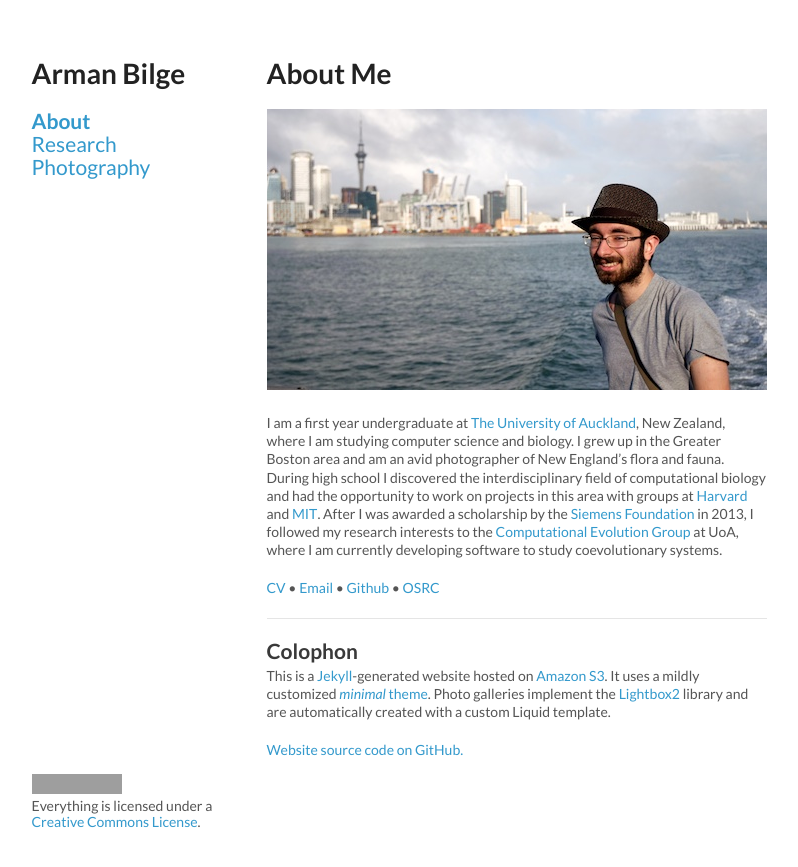
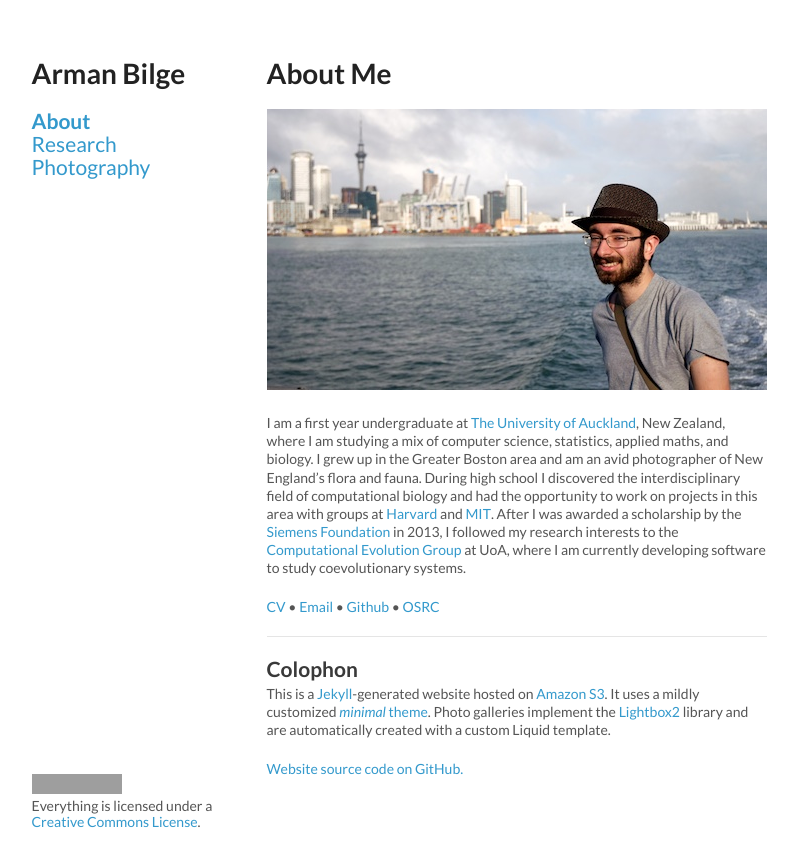
Before and after one commit to armanbilge/armanbilge.github.io, a Jekyll site: the page built from about/index.md, in a window 1280 px wide. Shown: the top 867 px of the page, without its empty margins (241-1039 px from the left). Built offline with Jekyll 4.4.1, drawn with Linux system fonts in a browser that asks for light colours; Markdown is read by kramdown in place of the engine named in the settings; grey boxes are pictures that could not be loaded.

Commit message:
Update "majors"

```diff
--- a/about/index.md
+++ b/about/index.md
@@ -10,7 +10,7 @@ layout: default
 
 I am a first year undergraduate at
     [The University of Auckland](//auckland.ac.nz/), New Zealand, where I am
-    studying computer science and biology.
+    studying a mix of computer science, statistics, applied maths, and biology.
 I grew up in the Greater Boston area and am an avid photographer of New
     England's flora and fauna.
 During high school I discovered the interdisciplinary field of computational
```
